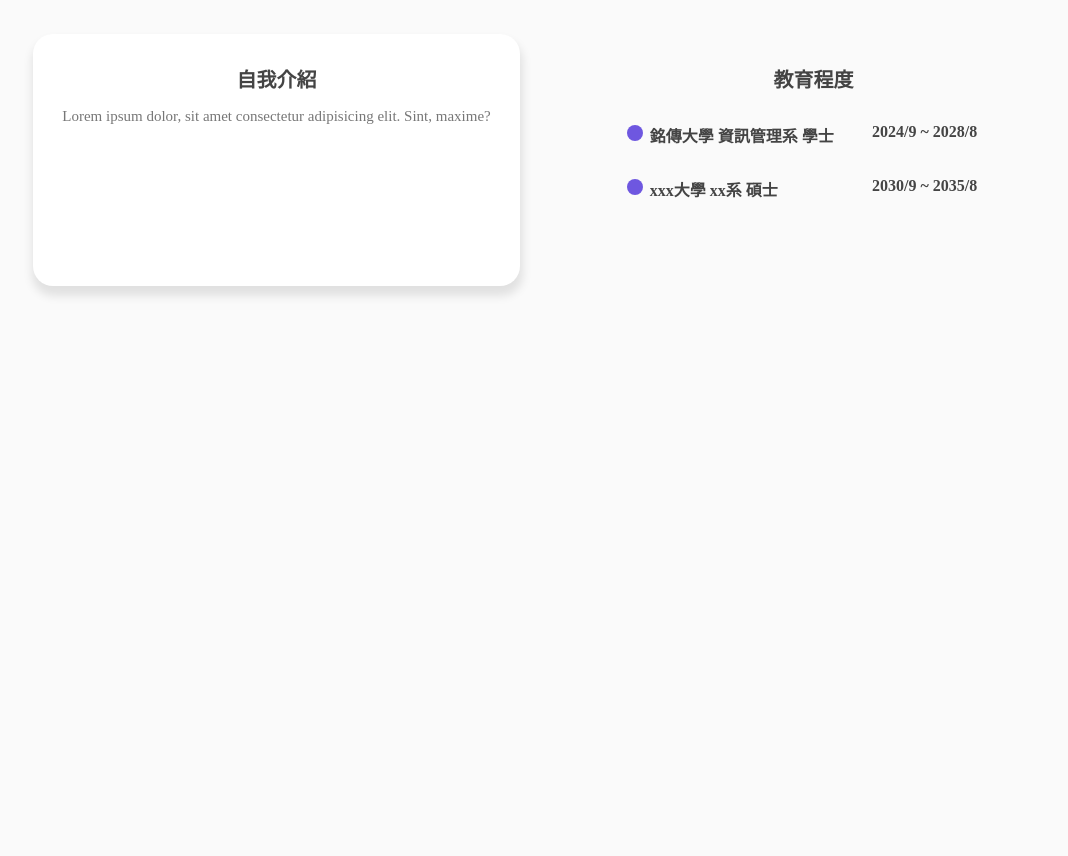
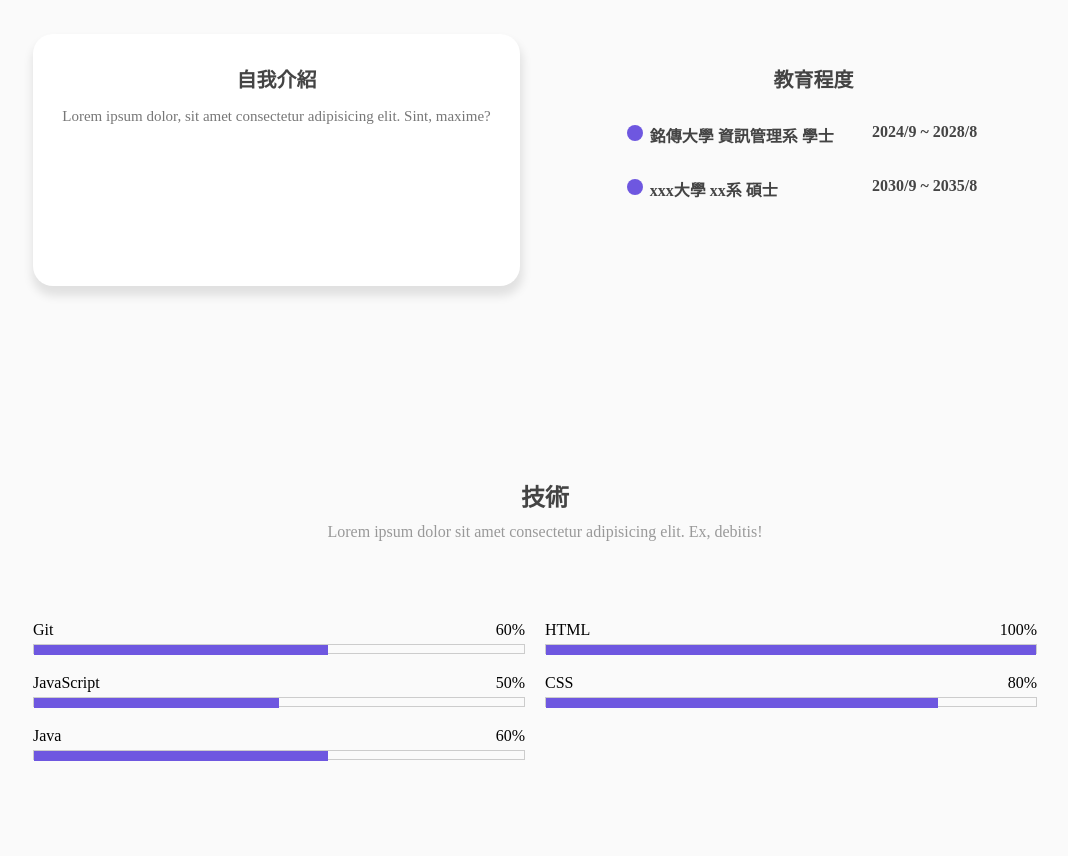
Before and after one commit to chenshinchien/mcu-113-1-web-13130932-final, a plain HTML site: page index.html in a window 1280 px wide. Shown: the part 1485-2341 px from the top of the page, without its empty margins (95-1163 px from the left). Before the commit the page ends 1867 px from the top, so only its background shows below. Drawn offline with Linux system fonts and the light colour scheme.

Commit message:
"技術" 完成

```diff
--- a/index.html
+++ b/index.html
@@ -101,6 +101,59 @@
                 </div>
               </section>
 
+              <section class="section" id="skills">
+                <div class="top-header">
+                  <h1>技術</h1>
+                  <span>Lorem ipsum dolor sit amet consectetur adipisicing elit. Ex, debitis!</span>
+                </div>
+                <div class="skills-container">
+                  <div class="skill-item">
+                    <span class="skill">
+                      <span>Git</span>
+                      <span class="value">60%</span>
+                    </span>
+                    <div class="progress-bar-wrap">
+                      <div class="progress-bar" aria-valuenow="60" aria-valuemin="0" aria-valuemax="100" style="width: 60%"></div>
+                    </div>
+                  </div>
+                  <div class="skill-item">
+                    <span class="skill">
+                      <span>HTML</span>
+                      <span class="value">100%</span>
+                    </span>
+                    <div class="progress-bar-wrap">
+                      <div class="progress-bar" aria-valuenow="100" aria-valuemin="0" aria-valuemax="100" style="width: 100%"></div>
+                    </div>
+                  </div>
+                  <div class="skill-item">
+                    <span class="skill">
+                      <span>JavaScript</span>
+                      <span class="value">50%</span>
+                    </span>
+                    <div class="progress-bar-wrap">
+                      <div class="progress-bar" aria-valuenow="50" aria-valuemin="0" aria-valuemax="100" style="width: 50%"></div>
+                    </div>
+                  </div>
+                  <div class="skill-item">
+                    <span class="skill">
+                      <span>CSS</span>
+                      <span class="value">80%</span>
+                    </span>
+                    <div class="progress-bar-wrap">
+                      <div class="progress-bar" aria-valuenow="80" aria-valuemin="0" aria-valuemax="100" style="width: 80%"></div>
+                    </div>
+                  </div>
+                  <div class="skill-item">
+                    <span class="skill">
+                      <span>Java</span>
+                      <span class="value">60%</span>
+                    </span>
+                    <div class="progress-bar-wrap">
+                      <div class="progress-bar" aria-valuenow="60" aria-valuemin="0" aria-valuemax="100" style="width: 60%"></div>
+                    </div>
+                  </div>
+                </div>
+              </section>
 
         </main>
     </div>
--- a/src/style.css
+++ b/src/style.css
@@ -296,3 +296,48 @@ nav {
     border-radius: 50px;
     background-color: var(--first-color);
   }
+
+  skills-box {
+    margin: 10px;
+  }
+  .skills-header {
+    margin-bottom: 30px;
+  }
+  .skills-list {
+    display: flex;
+    flex-wrap: wrap;
+    gap: 5px;
+  }
+  .skills-list span {
+    font-size: 14px;
+    background: var(--first-color);
+    color: var(--color-white);
+    padding: 2px 10px;
+    border-radius: 5px;
+  }
+
+  .skills-container {
+    display: flex;
+    width: 100%;
+    gap: 20px;
+    flex-wrap: wrap;
+  }
+  .skill-item {
+    flex-basis: calc(50% - 20px);
+    display: flex;
+    flex-direction: column;
+    gap: 5px;
+  }
+  .skill {
+    display: flex;
+    align-items: center;
+    justify-content: space-between;
+  }
+  .progress-bar-wrap {
+    height: 10px;
+    border: 1px solid #ccc;
+  }
+  .progress-bar {
+    height: 10px;
+    background-color: var(--first-color);
+  }
```
